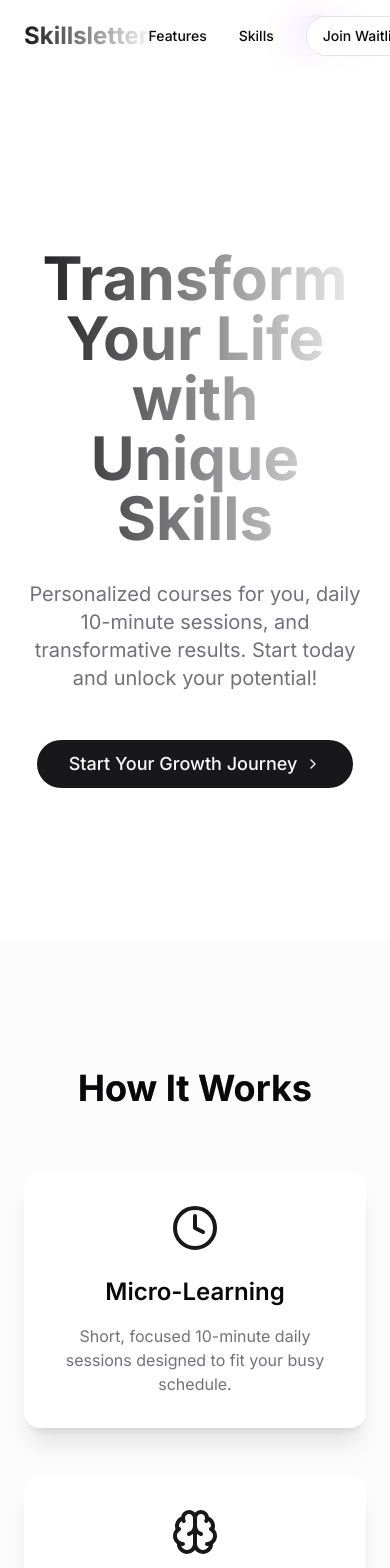
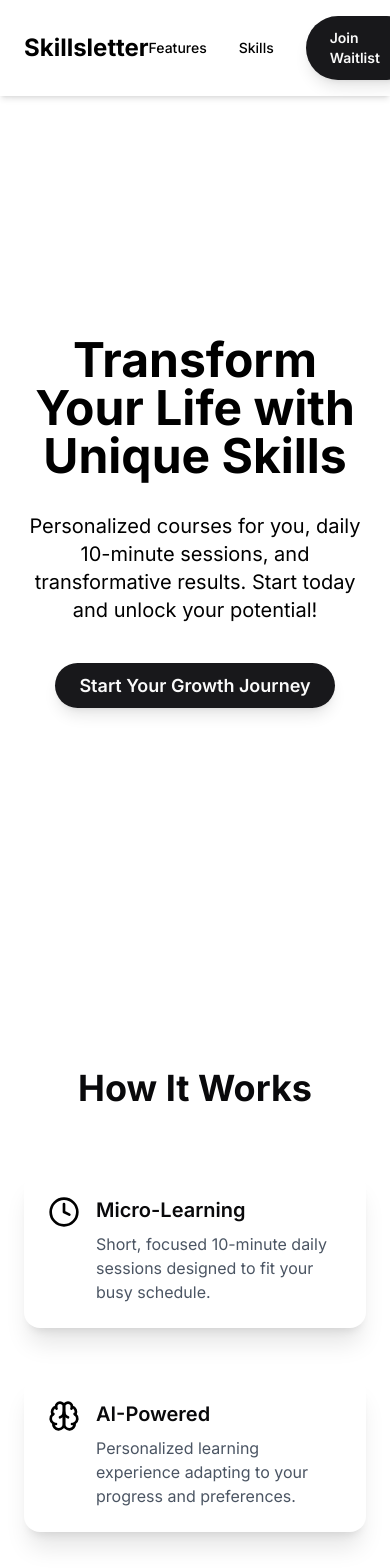
Before and after one commit to Ferrajju/skillvoo-landing, a Next.js app: page / in a window 390 px wide. Shown: the top 1568 px of the page. Built offline with nearby package versions, Linux system fonts and the light colour scheme.

Commit message:
Logo nav sup, modificando

```diff
--- a/app/page.tsx
+++ b/app/page.tsx
@@ -7,29 +7,29 @@ import Link from "next/link"
 import { useLanguage } from "@/contexts/language-context"
 import ThemeToggle from "../components/ThemeToggle"
 import { LanguageToggle } from "@/components/ui/language-toggle"
-import { Clock, Brain, TrendingUp, Users, ChevronRight } from "lucide-react"
-import { Button } from "@/components/ui/button"
+import { Clock, Brain, TrendingUp, Users } from "lucide-react"
+import IlluminatedLogo from "../components/IluminatedLogo"
 
 const features = [
   {
     titleKey: "features.micro-learning.title",
     descriptionKey: "features.micro-learning.description",
-    icon: <Clock className="w-12 h-12" />,
+    icon: <Clock className="w-8 h-8" />,
   },
   {
     titleKey: "features.ai-powered.title",
     descriptionKey: "features.ai-powered.description",
-    icon: <Brain className="w-12 h-12" />,
+    icon: <Brain className="w-8 h-8" />,
   },
   {
     titleKey: "features.skill-growth.title",
     descriptionKey: "features.skill-growth.description",
-    icon: <TrendingUp className="w-12 h-12" />,
+    icon: <TrendingUp className="w-8 h-8" />,
   },
   {
     titleKey: "features.community.title",
     descriptionKey: "features.community.description",
-    icon: <Users className="w-12 h-12" />,
+    icon: <Users className="w-8 h-8" />,
   },
 ]
 
@@ -78,25 +78,23 @@ export default function LandingPage() {
   }
 
   return (
-    <div className="min-h-screen relative bg-background text-foreground">
-      <div className="absolute inset-0 bg-grid-white/[0.02] bg-[size:40px_40px]" />
-
-      <header className="fixed w-full top-0 z-50 bg-blur">
+    <div className="min-h-screen relative bg-white dark:bg-black text-black dark:text-white">
+      <header className="fixed w-full top-0 z-50 bg-white dark:bg-black shadow-md">
         <nav className="container mx-auto px-6 py-4">
           <div className="flex justify-between items-center">
-            <Link href="/" className="text-2xl font-bold gradient-text">
-              Skillsletter
+            <Link href="/" className="text-2xl font-semibold">
+              <IlluminatedLogo />
             </Link>
             <div className="flex items-center space-x-8">
-              <Link href="#features" className="text-sm font-medium hover:text-primary">
+              <Link href="#features" className="text-sm font-medium hover:text-gray-600 dark:hover:text-gray-300">
                 Features
               </Link>
-              <Link href="#skills" className="text-sm font-medium hover:text-primary">
+              <Link href="#skills" className="text-sm font-medium hover:text-gray-600 dark:hover:text-gray-300">
                 Skills
               </Link>
-              <Button asChild variant="outline" className="btn">
-                <Link href="#waitlist">{t("nav.join-waitlist")}</Link>
-              </Button>
+              <Link href="#waitlist" className="neo-button text-sm">
+                {t("nav.join-waitlist")}
+              </Link>
               <LanguageToggle />
               <ThemeToggle />
             </div>
@@ -104,14 +102,14 @@ export default function LandingPage() {
         </nav>
       </header>
 
-      <main className="pt-24 relative z-10">
+      <main className="pt-24">
         <section className="min-h-screen flex items-center justify-center">
           <div className="container mx-auto px-6 text-center">
             <motion.h1
               initial={{ opacity: 0, y: 20 }}
               animate={{ opacity: 1, y: 0 }}
               transition={{ duration: 0.8 }}
-              className="text-6xl md:text-7xl font-bold mb-8 gradient-text"
+              className="text-5xl md:text-7xl font-bold mb-8"
             >
               {t("hero.title")}
             </motion.h1>
@@ -119,7 +117,7 @@ export default function LandingPage() {
               initial={{ opacity: 0, y: 20 }}
               animate={{ opacity: 1, y: 0 }}
               transition={{ duration: 0.8, delay: 0.2 }}
-              className="text-xl md:text-2xl mb-12 max-w-3xl mx-auto text-muted-foreground"
+              className="text-xl md:text-2xl mb-12 max-w-3xl mx-auto"
             >
               {t("hero.description")}
             </motion.p>
@@ -128,19 +126,16 @@ export default function LandingPage() {
               animate={{ opacity: 1, y: 0 }}
               transition={{ duration: 0.8, delay: 0.4 }}
             >
-              <Button asChild size="lg" className="px-8 py-6 text-lg btn">
-                <Link href="#waitlist">
-                  {t("cta.start-journey")}
-                  <ChevronRight className="ml-2 h-4 w-4" />
-                </Link>
-              </Button>
+              <Link href="#waitlist" className="neo-button text-lg">
+                {t("cta.start-journey")}
+              </Link>
             </motion.div>
           </div>
         </section>
 
-        <section id="features" className="py-32 bg-secondary/30">
+        <section id="features" className="py-32">
           <div className="container mx-auto px-6">
-            <h2 className="section-title text-center mb-16 gradient-text">{t("how-it-works.title")}</h2>
+            <h2 className="section-title text-center mb-16">{t("how-it-works.title")}</h2>
             <div className="grid grid-cols-1 md:grid-cols-2 gap-12">
               {features.map((feature, index) => (
                 <motion.div
@@ -149,20 +144,22 @@ export default function LandingPage() {
                   whileInView={{ opacity: 1, y: 0 }}
                   transition={{ duration: 0.8, delay: index * 0.1 }}
                   viewport={{ once: true }}
-                  className="card flex flex-col items-center text-center p-8 bg-card/80 backdrop-blur-sm"
+                  className="card flex items-start space-x-4"
                 >
-                  <div className="text-primary mb-6">{feature.icon}</div>
-                  <h3 className="text-2xl font-semibold mb-4">{t(feature.titleKey)}</h3>
-                  <p className="text-muted-foreground">{t(feature.descriptionKey)}</p>
+                  <div className="text-black dark:text-white">{feature.icon}</div>
+                  <div>
+                    <h3 className="text-xl font-semibold mb-2">{t(feature.titleKey)}</h3>
+                    <p className="text-gray-600 dark:text-gray-300">{t(feature.descriptionKey)}</p>
+                  </div>
                 </motion.div>
               ))}
             </div>
           </div>
         </section>
 
-        <section id="skills" className="py-32 bg-secondary">
+        <section id="skills" className="py-32 bg-gray-50 dark:bg-gray-900">
           <div className="container mx-auto px-6">
-            <h2 className="section-title text-center mb-16 gradient-text">{t("skills.title")}</h2>
+            <h2 className="section-title text-center mb-16">{t("skills.title")}</h2>
             <div className="grid grid-cols-2 md:grid-cols-3 gap-8">
               {skills.map((skill, index) => (
                 <motion.div
@@ -182,7 +179,7 @@ export default function LandingPage() {
               whileInView={{ opacity: 1, y: 0 }}
               transition={{ duration: 0.8, delay: 0.3 }}
               viewport={{ once: true }}
-              className="text-center mt-12 text-lg max-w-2xl mx-auto text-muted-foreground"
+              className="text-center mt-12 text-lg max-w-2xl mx-auto text-gray-600 dark:text-gray-300"
             >
               {t("skills.description")}
             </motion.p>
@@ -192,8 +189,8 @@ export default function LandingPage() {
         <section id="waitlist" className="py-32">
           <div className="container mx-auto px-6">
             <div className="max-w-2xl mx-auto text-center">
-              <h2 className="section-title mb-8 gradient-text">{t("waitlist.title")}</h2>
-              <p className="text-xl mb-12 text-muted-foreground">{t("waitlist.description")}</p>
+              <h2 className="section-title mb-8">{t("waitlist.title")}</h2>
+              <p className="text-xl mb-12 text-gray-600 dark:text-gray-300">{t("waitlist.description")}</p>
               <form onSubmit={handleSubmit} className="space-y-4">
                 <input
                   type="text"
@@ -211,15 +208,21 @@ export default function LandingPage() {
                   required
                   className="neo-input"
                 />
-                <Button type="submit" className="w-full py-6 text-lg font-semibold btn" disabled={isLoading}>
+                <motion.button
+                  type="submit"
+                  className="w-full neo-button py-4 text-lg font-semibold"
+                  disabled={isLoading}
+                  whileHover={{ scale: 1.05 }}
+                  whileTap={{ scale: 0.95 }}
+                >
                   {isLoading ? "Joining..." : t("nav.join-waitlist")}
-                </Button>
+                </motion.button>
               </form>
               {message && (
                 <motion.p
                   initial={{ opacity: 0, y: 10 }}
                   animate={{ opacity: 1, y: 0 }}
-                  className={`mt-4 ${message.startsWith("Error") ? "text-destructive" : "text-green-500"}`}
+                  className={`mt-4 ${message.startsWith("Error") ? "text-red-500" : "text-green-500"}`}
                 >
                   {message}
                 </motion.p>
@@ -229,24 +232,24 @@ export default function LandingPage() {
         </section>
       </main>
 
-      <footer className="py-12 bg-secondary">
+      <footer className="py-12 bg-gray-100 dark:bg-gray-900">
         <div className="container mx-auto px-6">
           <div className="flex flex-col md:flex-row justify-between items-center">
             <div className="mb-4 md:mb-0">
-              <p className="text-sm text-muted-foreground">
+              <p className="text-sm text-gray-600 dark:text-gray-400">
                 © {new Date().getFullYear()} Skillsletter. {t("footer.rights")}
               </p>
             </div>
             <div className="flex space-x-4">
               <Link
                 href="/privacy"
-                className="text-sm text-muted-foreground hover:text-primary transition-colors duration-300"
+                className="text-sm text-gray-600 dark:text-gray-400 hover:text-black dark:hover:text-white transition-colors duration-300"
               >
                 Privacy Policy
               </Link>
               <Link
                 href="/terms"
-                className="text-sm text-muted-foreground hover:text-primary transition-colors duration-300"
+                className="text-sm text-gray-600 dark:text-gray-400 hover:text-black dark:hover:text-white transition-colors duration-300"
               >
                 Terms of Service
               </Link>
--- /dev/null
+++ b/components/IluminatedLogo.tsx
@@ -0,0 +1,43 @@
+"use client"
+
+import type React from "react"
+import { useEffect, useRef } from "react"
+import { motion } from "framer-motion"
+
+const IlluminatedLogo: React.FC = () => {
+  const logoRef = useRef<HTMLDivElement>(null)
+
+  useEffect(() => {
+    const logo = logoRef.current
+    if (!logo) return
+
+    const updateGradient = (e: MouseEvent) => {
+      const rect = logo.getBoundingClientRect()
+      const x = e.clientX - rect.left
+      const y = e.clientY - rect.top
+
+      logo.style.setProperty("--x", `${x}px`)
+      logo.style.setProperty("--y", `${y}px`)
+    }
+
+    window.addEventListener("mousemove", updateGradient)
+
+    return () => {
+      window.removeEventListener("mousemove", updateGradient)
+    }
+  }, [])
+
+  return (
+    <motion.div
+      ref={logoRef}
+      className="illuminated-logo relative inline-block font-bold text-2xl"
+      initial={{ opacity: 0 }}
+      animate={{ opacity: 1 }}
+      transition={{ duration: 1 }}
+    >
+      Skillsletter
+    </motion.div>
+  )
+}
+
+export default IlluminatedLogo
```
